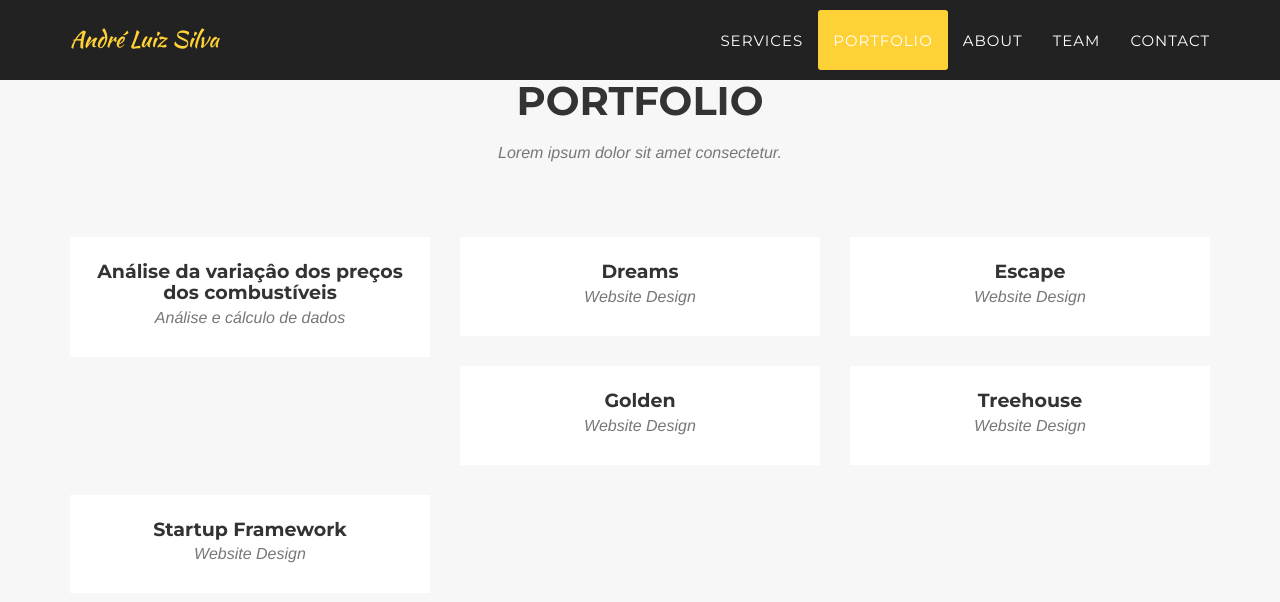
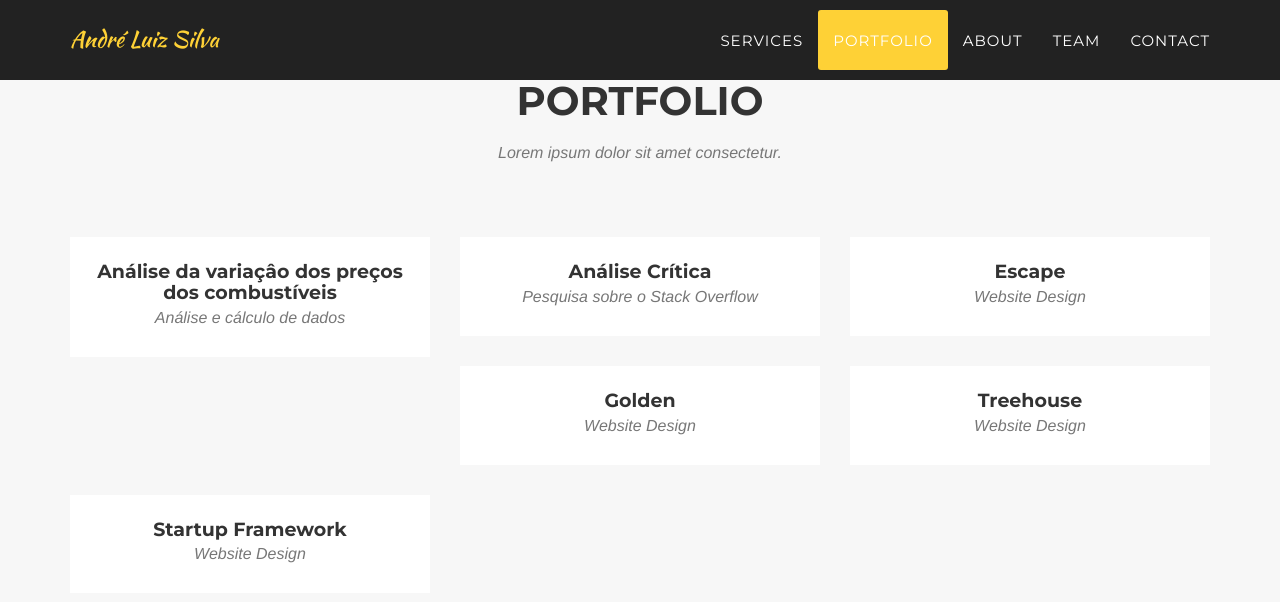
Before and after one commit to AndreLuiiz13/AndreLuiiz13.github.io, a Jekyll site: the page built from _posts/2014-07-18-project-1.markdown, in a window 1280 px wide and 900 px high, scrolled down 1541 px. Shown: the top 602 px of the window. Built offline with Jekyll 4.4.1, drawn with Linux system fonts in a browser that asks for light colours; some web fonts are replaced.

Commit message:
Update project details in markdown file

```diff
--- a/_posts/2014-07-18-project-1.markdown
+++ b/_posts/2014-07-18-project-1.markdown
@@ -1,11 +1,11 @@
 ---
-title: Dreams
-subtitle: Website Design
+title: Análise Crítica
+subtitle: Pesquisa sobre o Stack Overflow
 layout: default
 modal-id: 1
-date: 2014-07-18
+date: 2026-06-18
 img: dreams.png
-thumbnail: dreams-thumbnail.png
+thumbnail: dreamsthumbnail.png
 alt: image-alt
 project-date: April 2014
 client: Start Bootstrap
```
